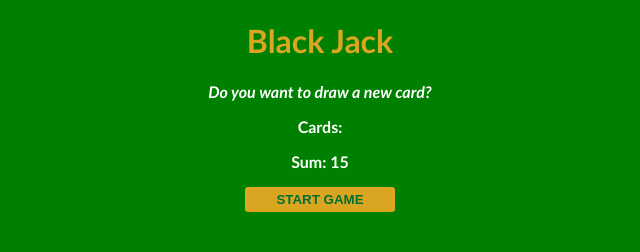
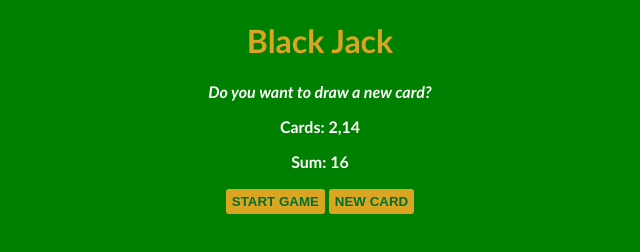
Before and after one commit to eugineokedi/Black-jack-app, a plain HTML site: page blackjack.html in a window 1280 px wide. Both pictures are taken after a click on the button "START GAME". Shown: the whole page, without its empty margins (320-960 px from the left). Drawn offline with Linux system fonts and the light colour scheme.

Commit message:
added updates

```diff
--- a/blackjack.css
+++ b/blackjack.css
@@ -4,6 +4,8 @@ body {
   text-align: center;
   color: white;
   font-weight: bold;
+  height: auto;
+  width: auto;
 }
 
 h1 {
@@ -18,11 +20,25 @@ h1 {
 .start-game {
   background-color: goldenrod;
   color: #016f32;
-  width: 150px;
+  max-width: 150px;
   border: none;
   border-radius: 3px;
-  margin-bottom: 20px;
+  margin-bottom: 2px;
+  margin-top: 2px;
   padding-top: 5px;
   padding-bottom: 5px;
   font-weight: bold;
 }
+
+#new-card-el {
+  background-color: goldenrod;
+  color: #016f32;
+  max-width: 150px;
+  border: none;
+  border-radius: 3px;
+  margin-bottom: 2px;
+  margin-top: 2px;
+  padding-top: 5px;
+  padding-bottom: 5px;
+  font-weight: bold;
+}
--- a/blackjack.html
+++ b/blackjack.html
@@ -9,9 +9,10 @@
 <body>
   <h1>Black Jack</h1>
   <p id="message-el">Want to play a round?</p>
-  <p>Cards:</p>
+  <p id="cards-el">Cards:</p>
   <p id="sum-el">Sum: </p>
   <button class="start-game" onClick="startGame()">START GAME</button>
+  <button id="new-card-el" onClick="newCard()">NEW CARD</button>
   <script src="blackjack.js"></script>
 </body>
 </html>
--- a/blackjack.js
+++ b/blackjack.js
@@ -1,6 +1,7 @@
-let firstCard = 1;
+let firstCard = 2;
 let secondCard = 14;
 let sum = firstCard + secondCard;
+let cards = [firstCard, secondCard]
 let hasBlackJack = false;
 let isAlive = true;
 let message = "";
@@ -8,10 +9,14 @@ let message = "";
 let messageEl = document.getElementById("message-el");
 // let sumEl = document.getElementById("sum-el");
 let sumEl = document.querySelector("#sum-el");
-
+let cardsEl = document.querySelector("#cards-el");
 
 
 function startGame() {
+  renderGame();
+}
+
+function renderGame() {
     if (sum <= 20) {
         message = "Do you want to draw a new card?";
     } else if (sum === 21) {
@@ -23,4 +28,12 @@ function startGame() {
     }
     messageEl.textContent = message;
     sumEl.textContent = "Sum: " + sum;
+    cardsEl.textContent = "Cards: " + cards[0] + "," + cards[1];
 }
+
+function newCard() {
+    console.log("Drawing new card!");
+    let card = 5;
+    sum += card;
+    renderGame();
+}
```
